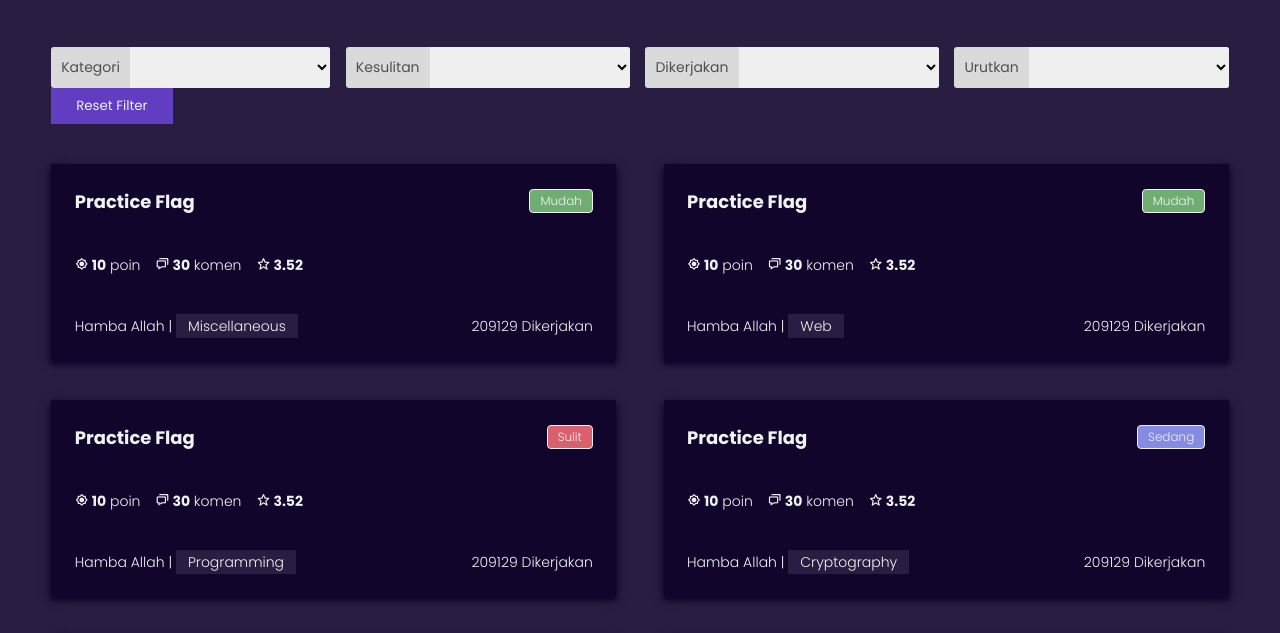
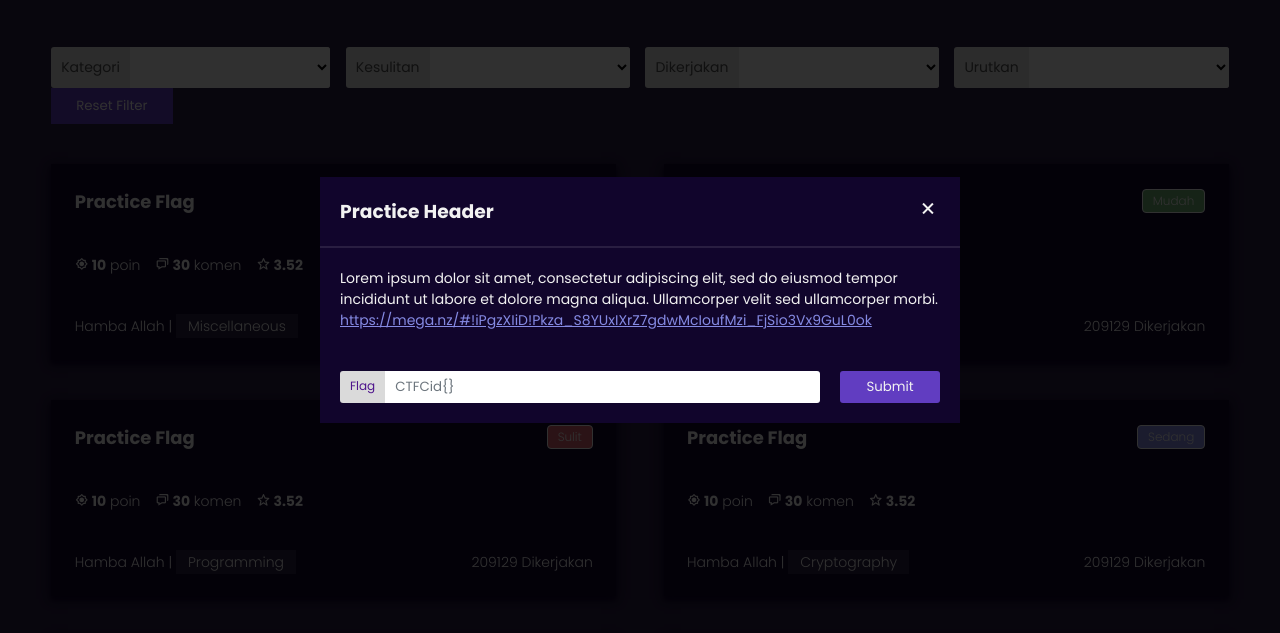
Before and after one commit to mfaisalh12/cyberid_community, a plain HTML site: page partials/challenge.html in a window 1280 px wide. Both pictures are taken after a click on the element 333 px from the left and 362 px from the top of the page. Shown: the part 100-733 px from the top of the page. Drawn offline with Linux system fonts and the light colour scheme.

Commit message:
feat: add challange fiture

```diff
--- a/assets/css/challenge.css
+++ b/assets/css/challenge.css
@@ -337,6 +337,99 @@ small {
 	font-family: 'Poppins';
 	font-weight: 400;
 }
+
+/* modal */
+#modal {
+	position: absolute;
+	width: 50%;
+	background: var(--bg-section);
+	z-index: 1002;
+	left: 50%;
+	top: 50%;
+	transform: translate(-50%, -50%);
+	color: var(--white-light);
+	display: none;
+}
+.modal-header {
+	font-size: 16px;
+	padding: 20px;
+	justify-content: space-between;
+}
+.modal-footer {
+	font-size: 14px;
+	padding: 20px;
+}
+.modal-footer a {
+	color: var(--purple-light);
+}
+.modal-footer a:hover {
+	color: var(--purple-light-hover);
+}
+.bx-x {
+	cursor: pointer;
+	color: var(--white-light);
+	border: 0px;
+	font-size: 24px;
+}
+.bx-x:hover {
+	color: var(--gray-light);
+}
+#bg {
+	opacity: 0.8;
+	position: absolute;
+	display: none;
+	position: fixed;
+	top: 0%;
+	left: 0%;
+	width: 100%;
+	height: 100%;
+	background-color: #000;
+	z-index: 1001;
+	opacity: 0.8;
+}
+hr {
+	border: 1px solid var(--bg);
+}
+.input {
+	width: 100%;
+	margin-top: 40px;
+	justify-content: space-between;
+}
+
+.input-left {
+	width: 80%;
+}
+.flag-tag {
+	background: var(--gray-lightfull);
+	border: none;
+	font-size: 12px;
+	padding: 6px 10px;
+	color: var(--purple-dark);
+	border-radius: 3px 0 0 3px;
+}
+.input-left input {
+	border: none;
+	width: 100%;
+	padding: 0 10px;
+	border-radius: 0 3px 3px 0;
+}
+.input-left input:focus {
+	box-shadow: 0px 0px 8px 0px var(--purple-light);
+	outline: none;
+}
+.input-right button {
+	width: 100px;
+	border: none;
+	padding: 6px 10px;
+	cursor: pointer;
+	background: var(--purple-normal);
+	color: var(--white-light);
+	border-radius: 3px;
+}
+.input-right button:hover {
+	background: var(--purple-normal-hover);
+}
+
 @media only screen and (max-width: 1411px) {
 	.card-challenge {
 		width: 48%;
--- /dev/null
+++ b/assets/js/challange.js
@@ -0,0 +1,8 @@
+$(document).ready(function () {
+	$('#first-challange').click(function () {
+		$('#modal, #bg').fadeIn('slow');
+	});
+	$('#bg, .bx-x').click(function () {
+		$('#modal, #bg').fadeOut('slow');
+	});
+});
--- a/assets/js/index.js
+++ b/assets/js/index.js
@@ -11,6 +11,7 @@ $('.dropdown-toggle').hover(function () {
 
 // Counter
 
+$(window).on('scroll', function () {
 	$('.counter').each(function () {
 		const This = $(this);
 		$({ Count: This.text() }).animate(
@@ -24,3 +25,4 @@ $('.counter').each(function () {
 			},
 		);
 	});
+});
--- a/partials/challenge.html
+++ b/partials/challenge.html
@@ -130,7 +130,7 @@
 
   <section id="challenge">
     <div class="body-challenge flex">
-      <div class="card-challenge">
+      <div class="card-challenge" id="first-challange">
         <div class="header-card flex">
           <h4>Practice Flag</h4>
           <p class="mudah">Mudah</p>
@@ -404,6 +404,33 @@
     </div>
   </section>
 
+  <div id="bg"></div>
+  <div id="modal">
+    <div class="modal-header flex">
+      <h3>Practice Header</h3>
+      <i class='bx bx-x'></i>
+    </div>
+    <hr>
+    <div class="modal-footer">
+      <p>Lorem ipsum dolor sit amet, consectetur adipiscing elit, sed do eiusmod tempor incididunt ut labore et dolore
+        magna
+        aliqua. Ullamcorper velit sed ullamcorper morbi.
+      </p>
+      <a href="http://" target="_blank"
+        rel="noopener noreferrer">https://mega.nz/#!iPgzXIiD!Pkza_S8YUxIXrZ7gdwMcIoufMzi_FjSio3Vx9GuL0ok</a>
+      <div class="input flex">
+        <div class="input-left flex">
+          <div class="flag-tag">Flag</div>
+          <input type="text" placeholder="CTFCid{}">
+        </div>
+        <div class="input-right">
+          <button>Submit</button>
+        </div>
+      </div>
+
+    </div>
+  </div>
+
   <footer>
     <div id="container-footer">
       <div class="desc">
@@ -446,6 +473,7 @@
   <script src="../assets/js/index.js" type="text/javascript"></script>
   <script src="../assets/js/user.js" type="text/javascript"></script>
   <script src="../assets/js/loadmore.js"></script>
+  <script src="../assets/js/challange.js"></script>
 </body>
 
 </html>
```
Also changed, not shown: index.html (+4 -3 lines). Lines whose indentation alone changed are shown as unchanged.
